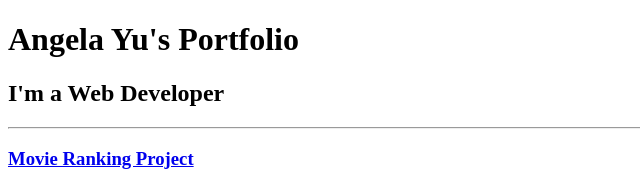
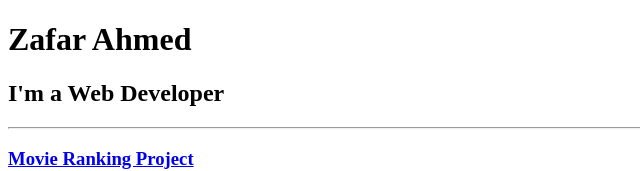
Before and after one commit to aztuhin/html-portfolio, a plain HTML site: page solution.html in a window 1280 px wide. Shown: the top 171 px of the page, without its empty margins (0-640 px from the left). Drawn offline with Linux system fonts and the light colour scheme.

Commit message:
Some code updated

```diff
--- a/solution.html
+++ b/solution.html
@@ -3,11 +3,11 @@
 
 <head>
   <meta charset="UTF-8">
-  <title>Angela's Portfolio</title>
+  <title>Zafar Ahmed's Portfolio</title>
 </head>
 
 <body>
-  <h1>Angela Yu's Portfolio</h1>
+  <h1>Zafar Ahmed</h1>
   <h2>I'm a Web Developer</h2>
   <hr />
   <h3><a href="./public/movie-ranking.html">Movie Ranking Project</a></h3>
```
